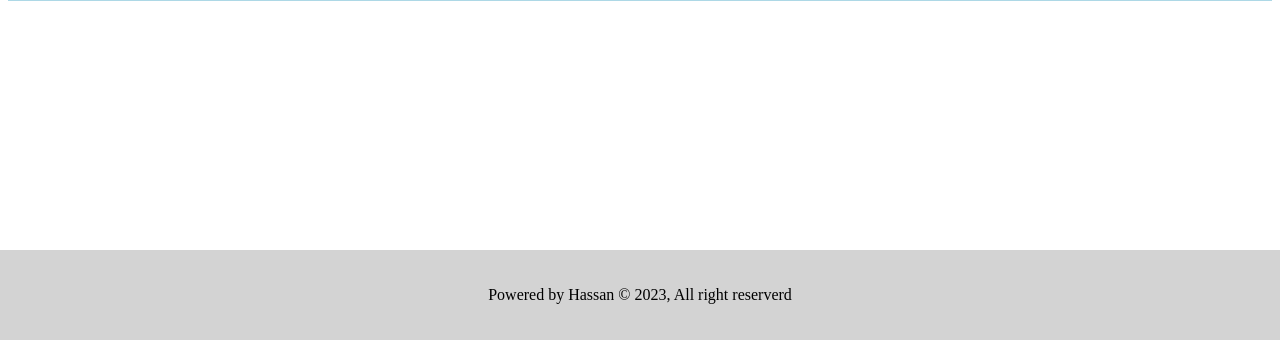
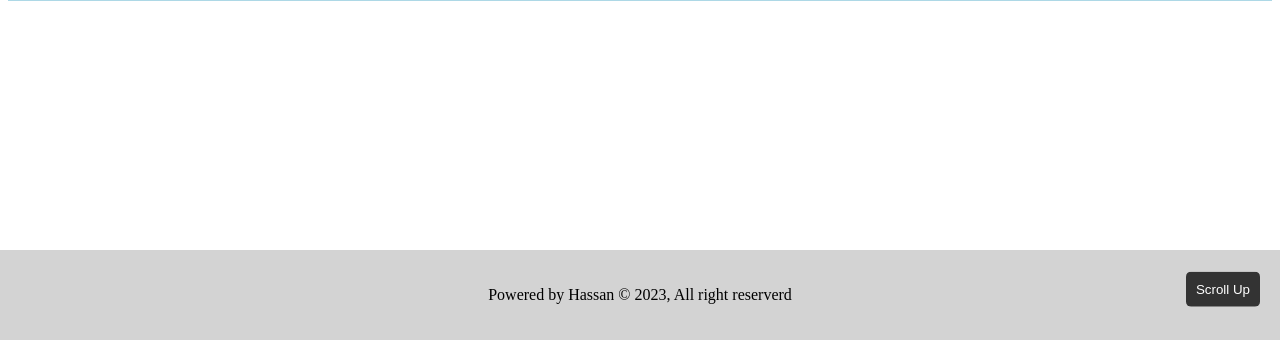
Before and after one commit to joseph-gitau/GARBAGE-COLECTION, a PHP site: page / in a window 1280 px wide. Shown: the part 460-800 px from the top of the page. Run offline with PHP 8.4, Linux system fonts and the light colour scheme.

```diff
--- a/CSS/style.css
+++ b/CSS/style.css
@@ -31,6 +31,31 @@ footer {
   bottom: 0;
   left: 0;
   right: 0;
+}
+
+/* rating button */
+#scroll-up-button {
+  position: fixed;
+  bottom: 20px;
+  right: 20px;
+  padding: 10px;
+  background-color: #333;
+  color: #fff;
+  border: none;
+  border-radius: 5px;
+  cursor: pointer;
+}
+/* make the button to swing up and down even when not clicked */
+#scroll-up-button {
+  animation: swing 1s ease-in-out infinite alternate;
+}
+@keyframes swing {
+  from {
+    transform: translateY(0);
+  }
+  to {
+    transform: translateY(-20px);
+  }
 }
 
 section {
--- a/index.html
+++ b/index.html
@@ -62,6 +62,7 @@
 
     <footer>
       <p>Powered by Hassan &copy; 2023, All right reserverd</p>
+      <button id="scroll-up-button">Scroll Up</button>
     </footer>
 
     <!-- about modal aboutModal-->
```
